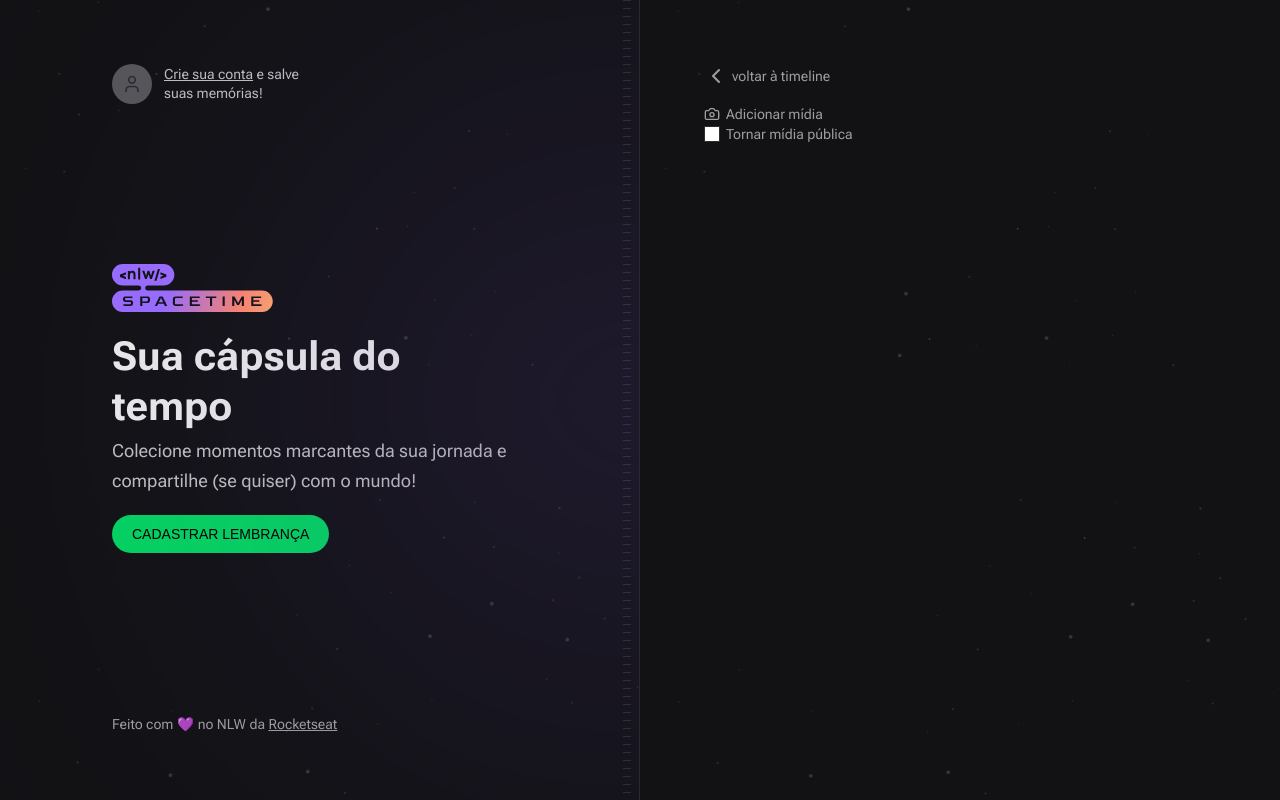
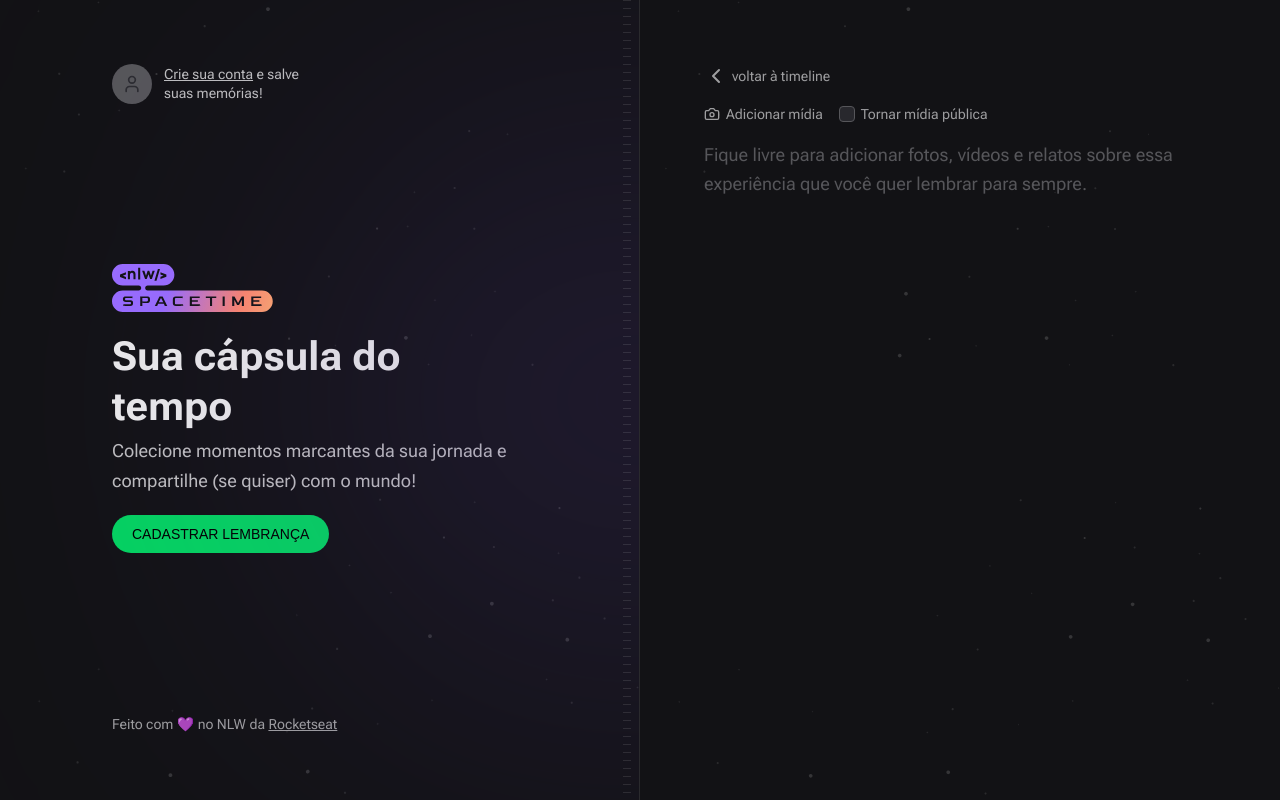
Before and after one commit to daviaxs/spacetime, a Next.js app in the folder web/: page /memories/new in a window 1280 px wide. Built offline with nearby package versions, Linux system fonts and the light colour scheme; no server answers; a web font is replaced by a local one.

Commit message:
fields created in the form

```diff
--- a/web/src/app/memories/new/page.tsx
+++ b/web/src/app/memories/new/page.tsx
@@ -13,7 +13,7 @@
       </Link>
 
       <form className="flex flex-1 flex-col gap-2">
-        <div>
+        <div className="flex flex-row gap-4">
           <label
             htmlFor="media"
             className="flex cursor-pointer items-center gap-1.5 text-sm text-gray-200 transition-colors hover:text-gray-100"
@@ -26,12 +26,25 @@
             htmlFor="isPublic"
             className="flex items-center gap-1.5 text-sm text-gray-200 transition-colors hover:text-gray-100"
           >
-            <input type="checkbox" name="isPublic" id="isPublic" value="true" />
+            <input
+              type="checkbox"
+              name="isPublic"
+              id="isPublic"
+              value="true"
+              className="h-4 w-4 rounded border-gray-400 bg-gray-600 text-purple-500"
+            />
             Tornar mídia pública
           </label>
         </div>
 
-        <input type="file" id="media" className="invisible" />
+        <input type="file" id="media" className="invisible h-0 w-0" />
+
+        <textarea
+          name="content"
+          spellCheck={false}
+          placeholder="Fique livre para adicionar fotos, vídeos e relatos sobre essa experiência que você quer lembrar para sempre."
+          className="w-full flex-1 resize-none rounded border-0 bg-transparent p-0 text-lg leading-relaxed text-gray-100 placeholder:text-gray-400"
+        />
       </form>
     </div>
   )
```
